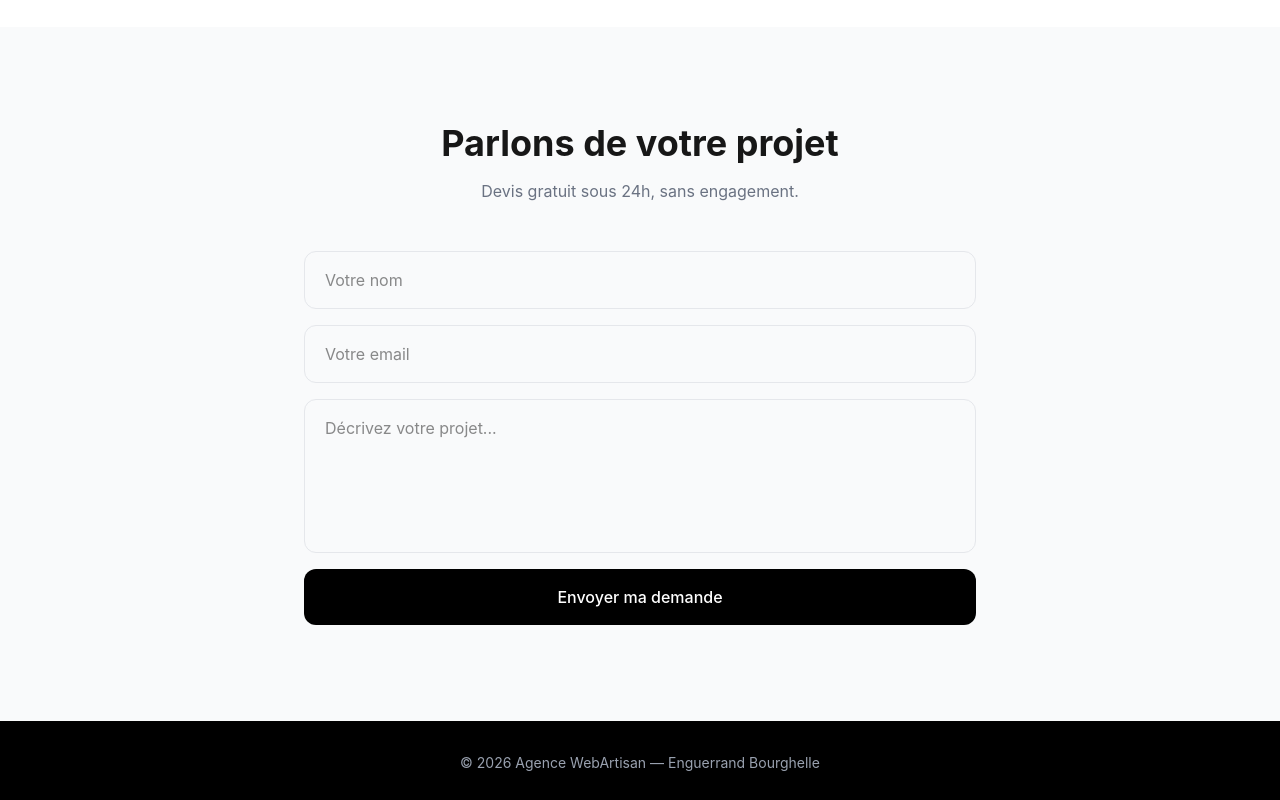
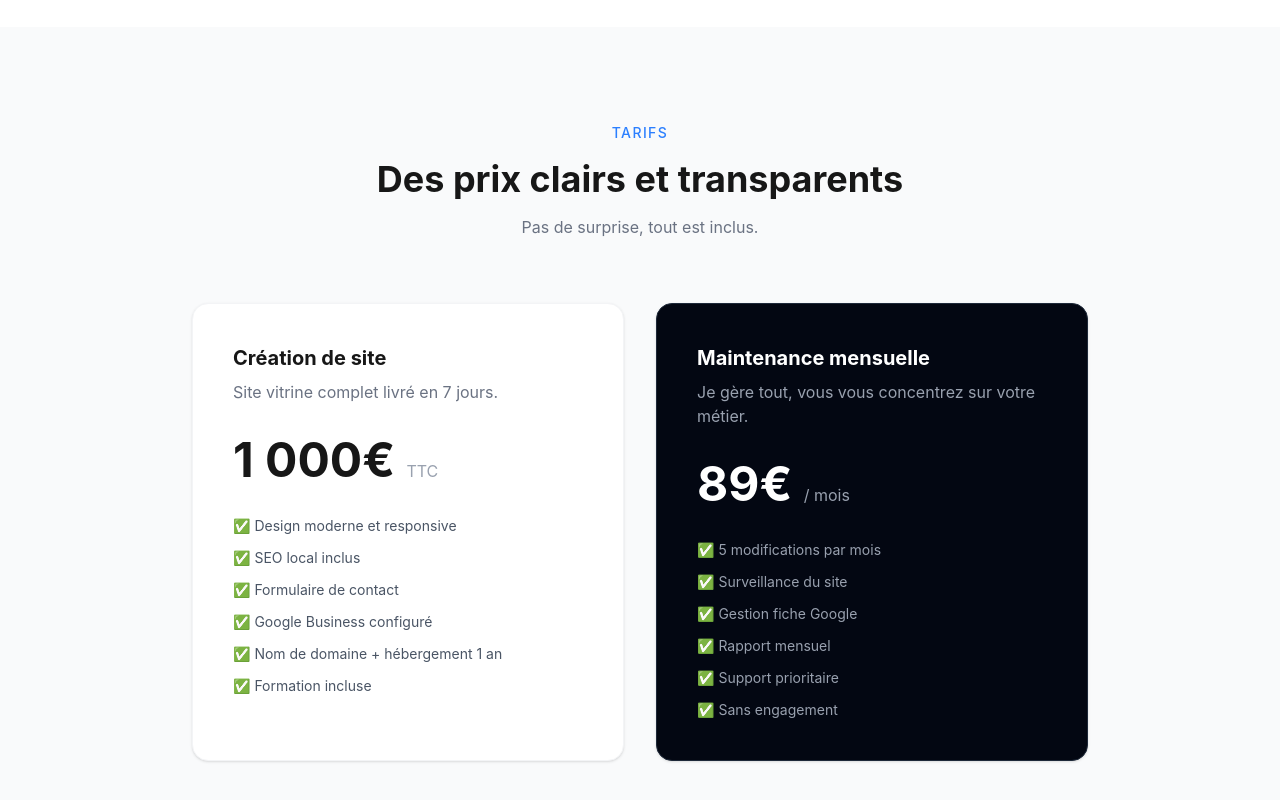
Before and after one commit to enguerrandbourghelle/agence-demo, a Next.js app: page / in a window 1280 px wide. Shown: the part 2700-3500 px from the top of the page. Built offline with nearby package versions, Linux system fonts and the light colour scheme.

Commit message:
Tarifs : création 1000€ + maintenance 89€/mois

```diff
--- a/app/page.tsx
+++ b/app/page.tsx
@@ -3,6 +3,7 @@ import Stats from "../components/Stats";
 import Services from "../components/Services";
 import APropos from "../components/APropos";
 import Portfolio from "../components/Portfolio";
+import Tarifs from "../components/Tarifs";
 import Contact from "../components/Contact";
 import Footer from "../components/Footer";
 
@@ -28,6 +29,7 @@ export default function Home() {
       <Services />
       <APropos />
       <Portfolio />
+      <Tarifs />
       <Contact />
       <Footer />
     </main>
--- /dev/null
+++ b/components/Tarifs.tsx
@@ -0,0 +1,39 @@
+export default function Tarifs() {
+  return (
+    <section className="py-24 px-6 bg-gray-50">
+      <div className="max-w-4xl mx-auto">
+        <p className="text-sm font-medium text-blue-500 mb-4 tracking-widest uppercase text-center">Tarifs</p>
+        <h2 className="text-4xl font-bold text-center mb-4">Des prix clairs et transparents</h2>
+        <p className="text-center text-gray-500 mb-16">Pas de surprise, tout est inclus.</p>
+        <div className="grid grid-cols-1 md:grid-cols-2 gap-8">
+          <div className="bg-white rounded-2xl p-10 shadow-sm border border-gray-100">
+            <h3 className="text-xl font-bold mb-2">Création de site</h3>
+            <p className="text-gray-500 mb-8">Site vitrine complet livré en 7 jours.</p>
+            <p className="text-5xl font-bold mb-8">1 000€ <span className="text-base font-normal text-gray-400">TTC</span></p>
+            <ul className="flex flex-col gap-3 text-gray-600 text-sm">
+              <li>✅ Design moderne et responsive</li>
+              <li>✅ SEO local inclus</li>
+              <li>✅ Formulaire de contact</li>
+              <li>✅ Google Business configuré</li>
+              <li>✅ Nom de domaine + hébergement 1 an</li>
+              <li>✅ Formation incluse</li>
+            </ul>
+          </div>
+          <div className="bg-gray-950 rounded-2xl p-10 shadow-sm border border-gray-800">
+            <h3 className="text-xl font-bold mb-2 text-white">Maintenance mensuelle</h3>
+            <p className="text-gray-400 mb-8">Je gère tout, vous vous concentrez sur votre métier.</p>
+            <p className="text-5xl font-bold mb-8 text-white">89€ <span className="text-base font-normal text-gray-400">/ mois</span></p>
+            <ul className="flex flex-col gap-3 text-gray-400 text-sm">
+              <li>✅ 5 modifications par mois</li>
+              <li>✅ Surveillance du site</li>
+              <li>✅ Gestion fiche Google</li>
+              <li>✅ Rapport mensuel</li>
+              <li>✅ Support prioritaire</li>
+              <li>✅ Sans engagement</li>
+            </ul>
+          </div>
+        </div>
+      </div>
+    </section>
+  );
+}
```
